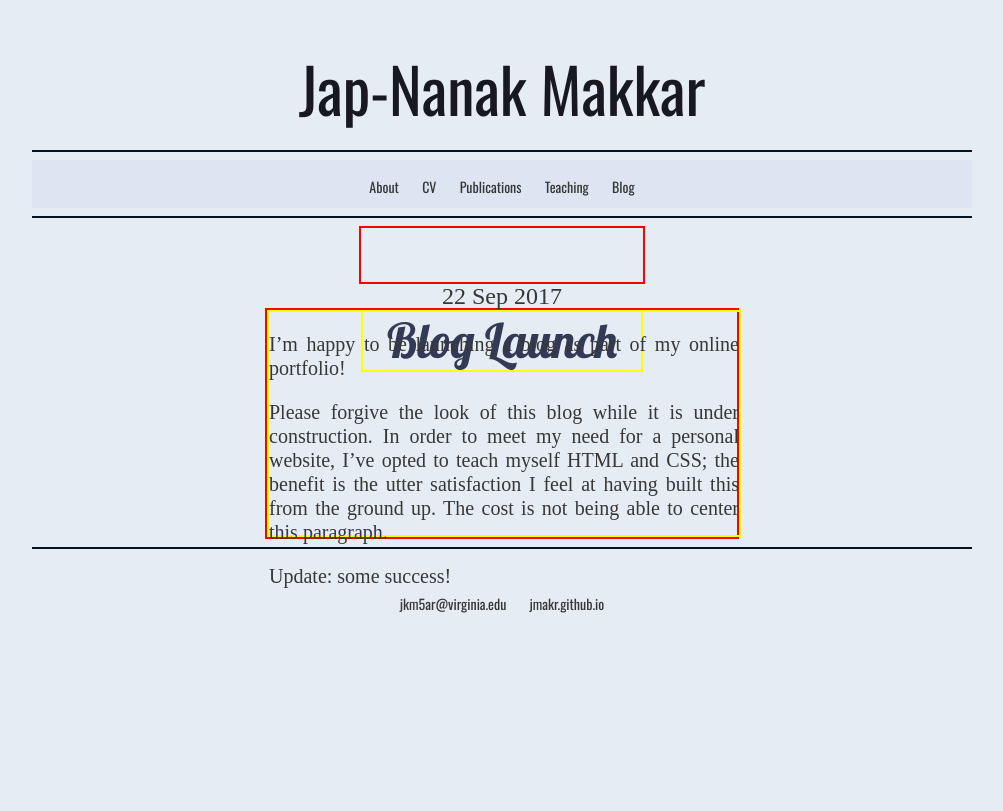
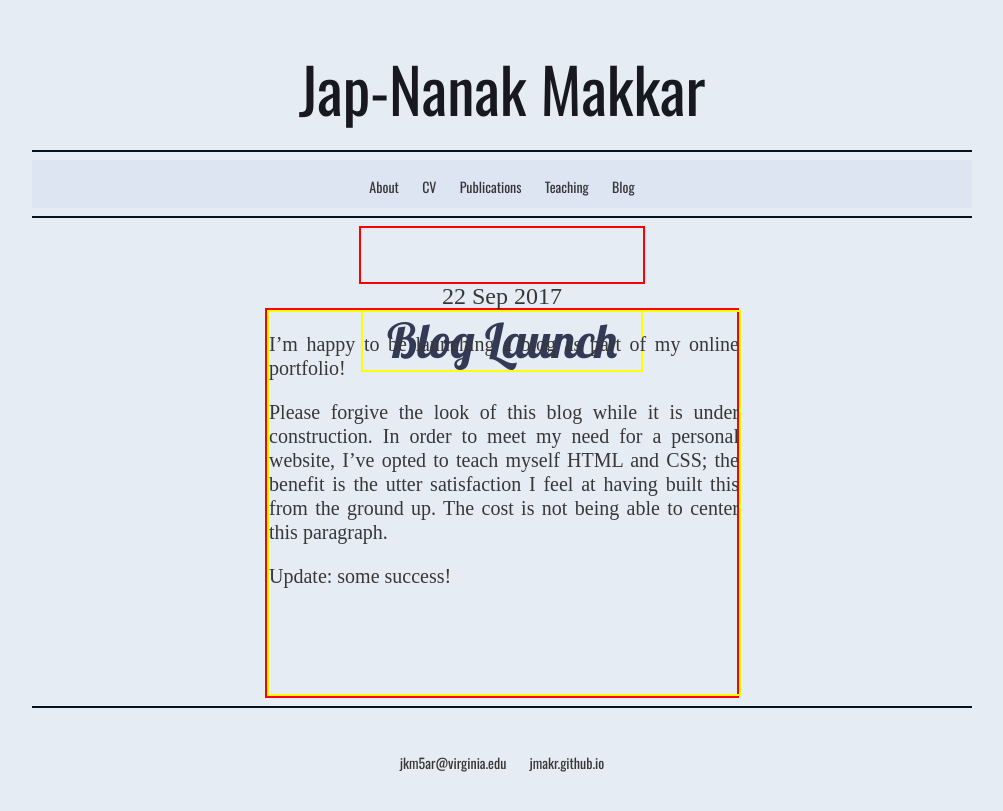
Before and after one commit to jmakr/jmakr.github.io, a Jekyll site: the page built from _posts/2017-09-22-Blog-Launch.md, in a window 1280 px wide. Shown: the top 811 px of the page, without its empty margins (138-1141 px from the left). Built offline with Jekyll 4.4.1, drawn with Linux system fonts in a browser that asks for light colours; some web fonts are replaced.

Commit message:
Update main.css

```diff
--- a/css/main.css
+++ b/css/main.css
@@ -142,12 +142,12 @@ body {
     position: relative;
     color: #373737; /* charcoal*/
 
-    	height: 200px;
+    	height: 350px;
 	width: 100%;
 	text-align: justify;
 	font-size: 26px;
 	line-height: 28px;
-	padding-bottom: 5%;
+	padding-bottom: 7%;
 	border:2px yellow solid;
 
 
@@ -199,7 +199,7 @@ h4 {
 
 h5 { /* blog header  */
 
-    display:block;
+
     font-family: Lobster, cursive;
     font-weight: 400;
     font-size: 48px;
```
